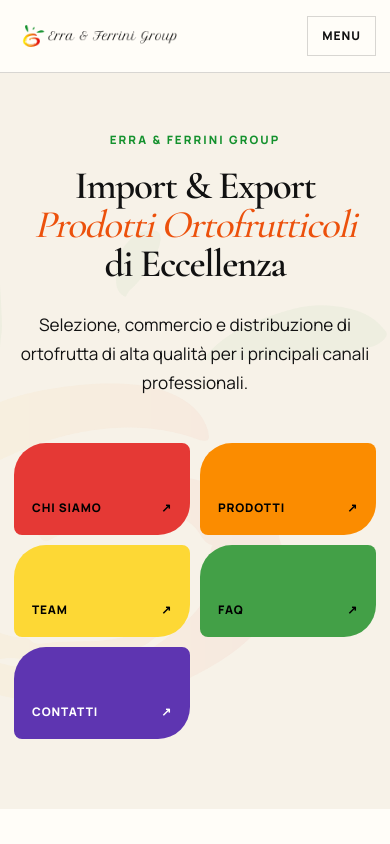
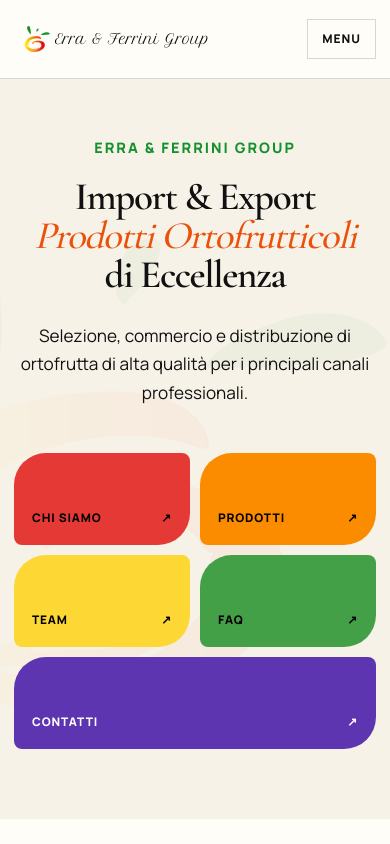
Before and after one commit to hubsienda/efgroup, a Next.js app: page / in a window 390 px wide. Shown: the top 844 px of the page. Built offline with nearby package versions, Linux system fonts and the light colour scheme.

Commit message:
Refine logo sizing and five-wedge navigation

```diff
--- a/app/globals.css
+++ b/app/globals.css
@@ -24,9 +24,9 @@
 main { overflow: hidden; }
 
 .site-header { position: relative; z-index: 30; background: rgba(255,253,248,.94); border-bottom: 1px solid var(--line); }
-.header-inner { min-height: 86px; display: flex; align-items: center; justify-content: space-between; gap: 30px; }
+.header-inner { min-height: 92px; display: flex; align-items: center; justify-content: space-between; gap: 30px; }
 .brand { display: flex; align-items: center; }
-.brand img { width: auto; height: 52px; object-fit: contain; }
+.brand img { width: auto; height: 62px; object-fit: contain; }
 .desktop-nav { display: flex; align-items: center; gap: 28px; font-size: .74rem; font-weight: 800; letter-spacing: .08em; text-transform: uppercase; }
 .desktop-nav a { position: relative; padding: 10px 0; }
 .desktop-nav a::after { content: ""; position: absolute; left: 0; bottom: 4px; width: 100%; height: 2px; background: var(--brand-orange); transform: scaleX(0); transform-origin: right; transition: transform .25s ease; }
@@ -44,6 +44,7 @@
 .hero-grid { position: relative; z-index: 2; display: grid; grid-template-columns: .9fr 1.1fr; gap: 60px; align-items: center; padding-block: 72px; }
 .hero-copy { max-width: 560px; }
 .eyebrow { margin: 0 0 18px; font-size: .72rem; text-transform: uppercase; letter-spacing: .18em; font-weight: 800; color: var(--brand-green); }
+.hero-copy > .eyebrow { font-size: 1rem; letter-spacing: .14em; }
 .hero h1, h2, .page-shell h1 { font-family: var(--font-display), serif; font-weight: 600; letter-spacing: -.035em; }
 .hero h1 { margin: 0; font-size: clamp(2.85rem, 4.55vw, 4.65rem); line-height: .96; }
 .hero h1 em { color: var(--brand-orange); font-style: italic; font-weight: 500; }
@@ -51,7 +52,7 @@
 .hero-nav-wrap { display: grid; place-items: center; }
 
 .citrus-wheel { width: min(520px, 44vw); aspect-ratio: 1; position: relative; border-radius: 50%; filter: drop-shadow(0 24px 35px rgba(56,53,28,.13)); }
-.citrus-wedge { --angle: calc(var(--i) * 60deg); position: absolute; inset: 0; border-radius: 50%; background: var(--wedge); clip-path: polygon(50% 50%, 91% 24%, 100% 50%, 91% 76%); transform: rotate(var(--angle)); transform-origin: center; transition: filter .2s ease, transform .2s ease; outline: none; }
+.citrus-wedge { --angle: calc(var(--i) * 72deg - 90deg); position: absolute; inset: 0; border-radius: 50%; background: var(--wedge); clip-path: polygon(50% 50%, 90.45% 20.61%, 100% 50%, 90.45% 79.39%); transform: rotate(var(--angle)); transform-origin: center; transition: filter .2s ease, transform .2s ease; outline: none; }
 .citrus-wedge span { position: absolute; left: 74%; top: 50%; transform: translate(-50%,-50%) rotate(calc(var(--angle) * -1)); color: var(--wedge-text, #fff); font-size: clamp(.68rem, 1vw, .86rem); font-weight: 800; letter-spacing: .08em; text-shadow: 0 1px 4px rgba(0,0,0,.12); white-space: nowrap; }
 .citrus-wedge:hover { filter: brightness(1.06) saturate(1.05); transform: rotate(var(--angle)) scale(1.018); z-index: 2; }
 .citrus-wedge:focus-visible { filter: brightness(1.08); z-index: 3; }
@@ -129,6 +130,8 @@
 .copyright { padding-block: 24px; color: #a9b6ac; font-size: .7rem; }
 
 @media (max-width: 980px) {
+  .header-inner { min-height: 86px; }
+  .brand img { height: 56px; }
   .desktop-nav { display: none; }
   .mobile-menu { display: block; }
   .hero-grid { grid-template-columns: 1fr; text-align: center; }
@@ -148,15 +151,17 @@
 
 @media (max-width: 700px) {
   .shell { width: min(100% - 28px, 1180px); }
-  .header-inner { min-height: 72px; }
-  .brand img { height: 42px; width: auto; }
+  .header-inner { min-height: 78px; }
+  .brand img { height: 50px; width: auto; }
   .hero { min-height: auto; }
   .hero-grid { padding-block: 58px 70px; gap: 45px; }
+  .hero-copy > .eyebrow { font-size: .9rem; }
   .hero h1 { font-size: clamp(2.35rem, 10vw, 3.3rem); line-height: 1; }
   .hero-copy > p:last-child { font-size: clamp(1rem, 4.4vw, 1.08rem); line-height: 1.68; }
   .citrus-wheel { display: none; }
   .citrus-mobile { display: grid; grid-template-columns: 1fr 1fr; gap: 10px; width: 100%; text-align: left; }
   .citrus-mobile a { min-height: 92px; padding: 18px; color: var(--wedge-text, #fff); background: var(--wedge); display: flex; justify-content: space-between; align-items: end; border-radius: 32px 8px 32px 8px; font-size: .74rem; font-weight: 800; letter-spacing: .07em; }
+  .citrus-mobile a:last-child { grid-column: 1 / -1; }
   .citrus-mobile a:focus-visible { outline: 3px solid var(--brand-orange); outline-offset: 3px; }
   .section { padding-block: 75px; }
   .quality { grid-template-columns: 1fr; gap: 18px; }
```
